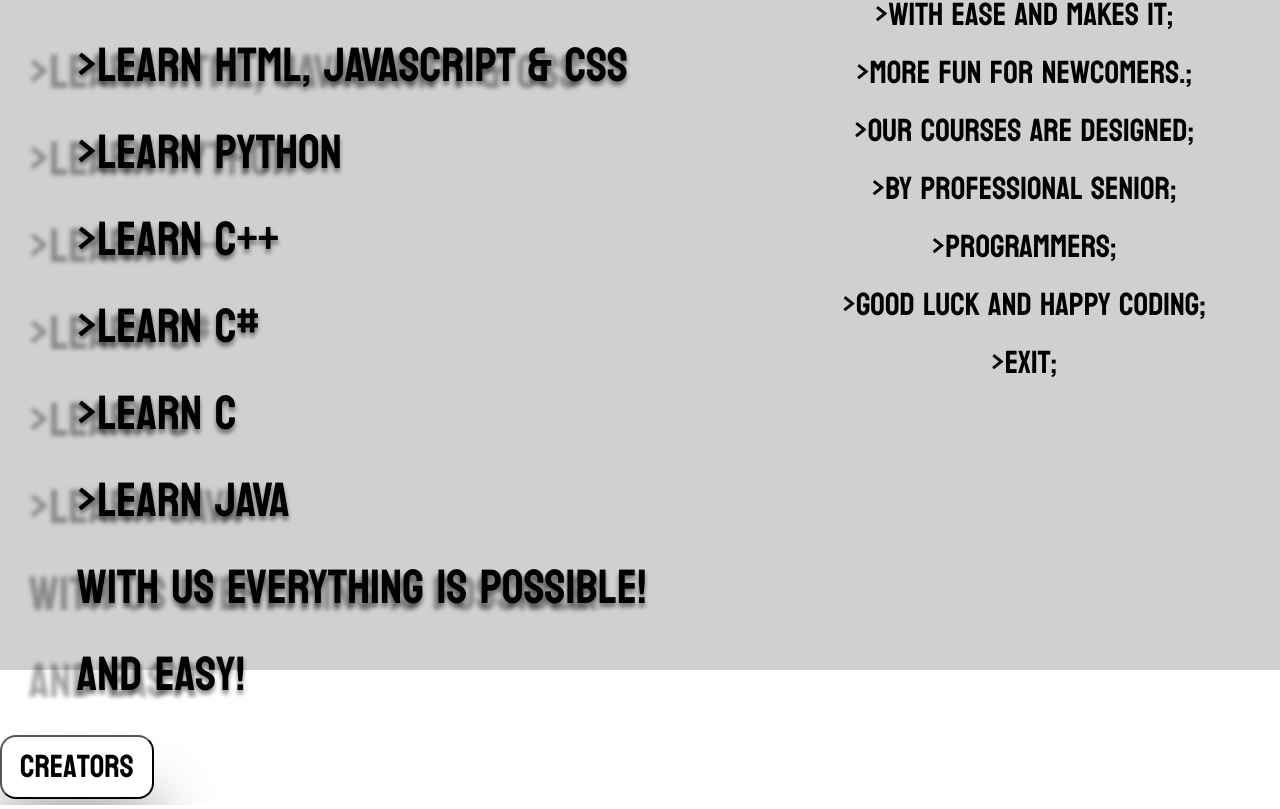
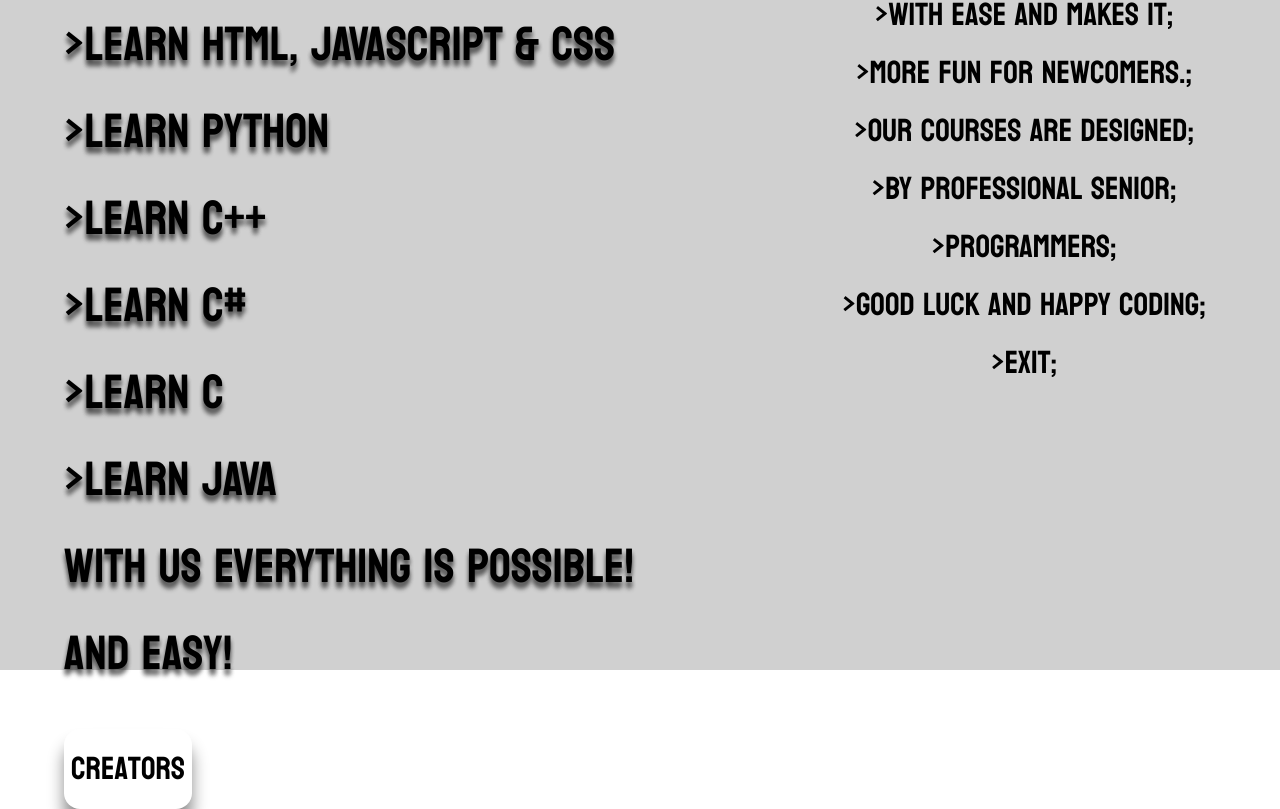
Before and after one commit to nNote1377/project-python, a plain HTML site: page index.html in a window 1280 px wide. Shown: the part 130-939 px from the top of the page. Drawn offline with Linux system fonts and the light colour scheme.

Commit message:
zepsute scalowanie nadal Refactor main.css: Adjust layout and styling of left-pane and left-button

```diff
--- a/css/main.css
+++ b/css/main.css
@@ -19,30 +19,29 @@ html, body {
 }
 
 .left-pane {
-
-    width: 60%;
+   margin-left: 5%;
+    width: 50%;
     float: left;
     font-size: 3rem;
-    text-shadow: -1em 7px 4px rgba(0, 0, 0, 0.35), 0px 4px 4px rgba(0, 0, 0, 0.25), 0px 4px 4px rgba(0, 0, 0, 0.25);
+    text-shadow: 0 7px 4px rgba(0, 0, 0, 0.35), 0px 4px 4px rgba(0, 0, 0, 0.25), 0px 4px 4px rgba(0, 0, 0, 0.25);
 }
 
 .logo, .what-we-teach{
-    width: 90%;
+    /*width: 90%;*/
 
-
-    padding-left: 10%;
 }
 .logo{
     width: 50%;
     padding-top: 5%;
 }
 .left-button{
+    margin: 5% 0 0 0;
     background: #ffffff;
     border-radius: 1rem;
-    height: 15%;
+    border: 0;
+    height: 5rem;
     width: 20%;
-    box-shadow: 0rem 4rem 4rem 0rem rgba(0, 0, 0, 0.45);
-    color: #000000;
+    box-shadow: 0 1rem 1rem 0 rgba(0, 0, 0, 0.45);
     text-align: center;
     font-family: "Koulen-Regular", sans-serif;
     font-size: 2rem;
```
